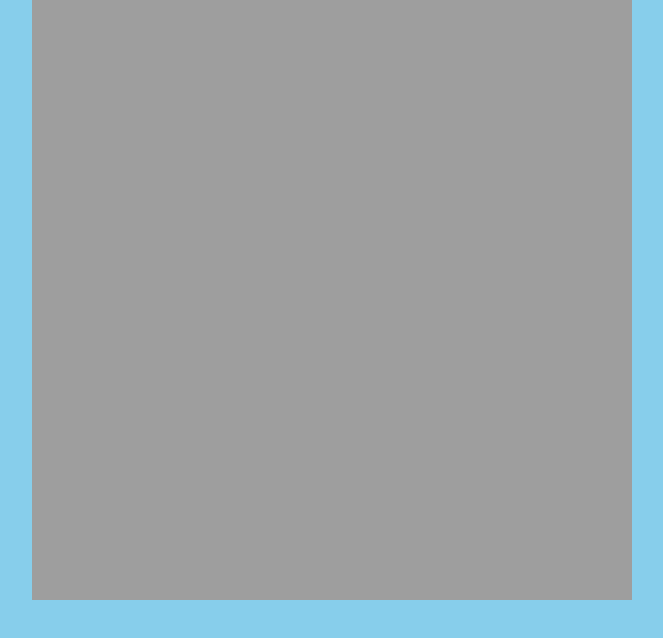
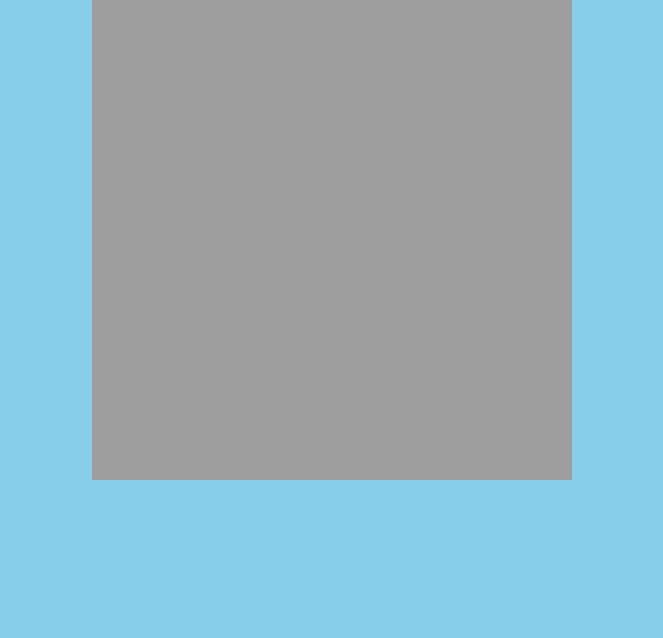
Before and after one commit to SomnitectStudio/artiverse-arcade, a plain HTML site: page Mage Vinyl Dash Game 1.1.html in a window 1280 px wide. Shown: the whole page, without its empty margins (308-971 px from the left). Drawn offline with Linux system fonts and the light colour scheme.

Commit message:
Update Mage Vinyl Dash Game 1.1.html

```diff
--- a/Mage Vinyl Dash Game 1.1.html
+++ b/Mage Vinyl Dash Game 1.1.html
@@ -27,7 +27,7 @@
   });
 </script>
 <body>
-<canvas id="gameCanvas" width="600" height="600"></canvas>
+<canvas id="gameCanvas" width="480" height="480"></canvas>
 
 <script>
 // Sky gradient function (handles day, sunset, night, sunrise)
```
